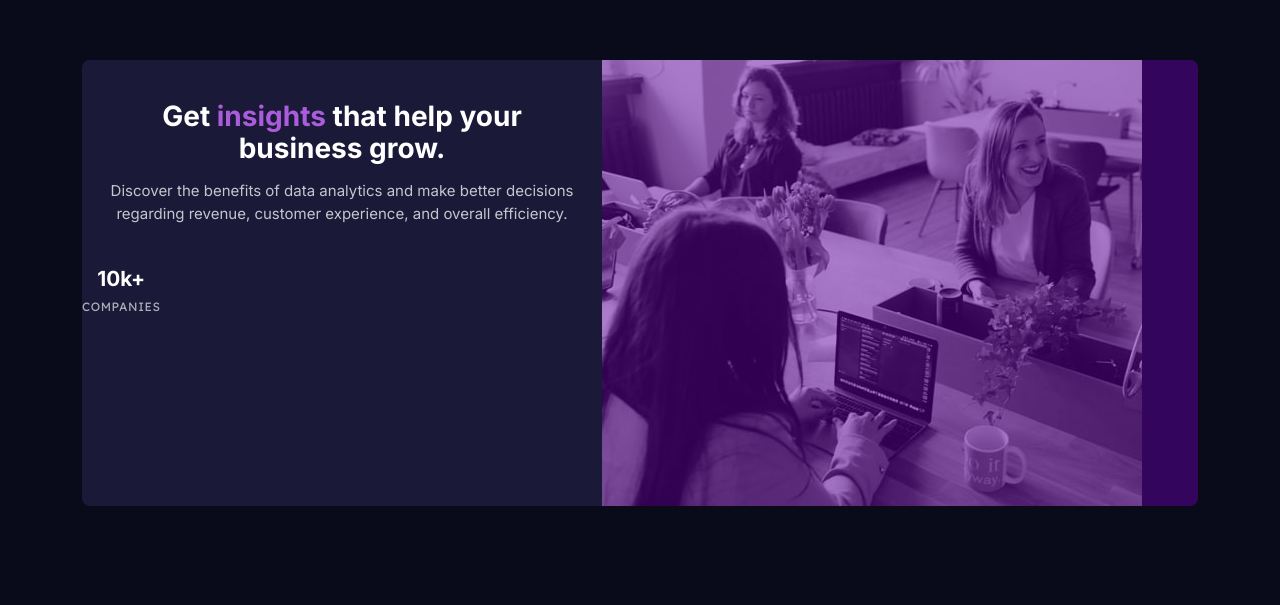
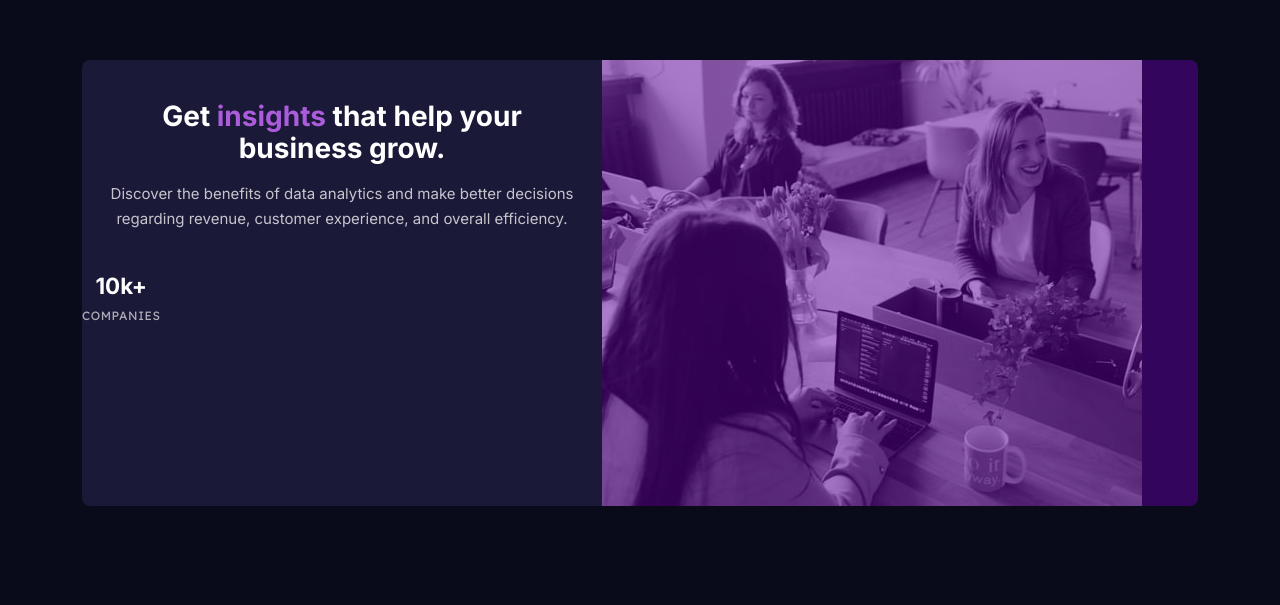
Before and after one commit to StephenYu2018/stats-preview-card-component-main, a website: page src/index.html in a window 1280 px wide. Shown: the part 195-800 px from the top of the page. Drawn offline with Linux system fonts and the light colour scheme.

Commit message:
Fix minor spacings and font sizes

```diff
--- a/src/index.html
+++ b/src/index.html
@@ -30,13 +30,14 @@
              alt="People at a business meeting">
       </picture>
       <div class="bg-dark-desaturated-blue flex flex-col">
-        <hgroup class="text-center px-7 pt-10 pb-9 space-y-4">
+        <hgroup class="text-center px-7 pt-10 pb-9 space-y-[1.1rem]">
           <h2 class="font-inter font-bold text-white text-[1.75rem]
                      leading-[1.15]">
             Get <em class="not-italic text-soft-violet">insights </em>
             that help your business grow.
           </h2>
-          <p class="font-inter font-normal text-white/75 text-[0.9375rem]">
+          <p class="font-inter font-normal text-white/75 text-[0.9375rem]
+                    leading-[1.65]">
             Discover the benefits of data analytics and make better decisions
             regarding revenue, customer experience, and overall efficiency.
           </p>
@@ -44,7 +45,7 @@
         <ul class="flex flex-col lg:flex-row">
           <li class="text-center leading-[1.7] pb-8">
             <em class="not-italic font-inter font-bold text-white
-                       text-[1.3rem]">10k+</em>
+                       text-[1.4rem]">10k+</em>
             <span class="block font-lexend-deca font-normal text-white/[.65]
                          text-[0.75rem] tracking-wider uppercase">
               companies</span>
```
Also changed, not shown: dist/styles.css.
